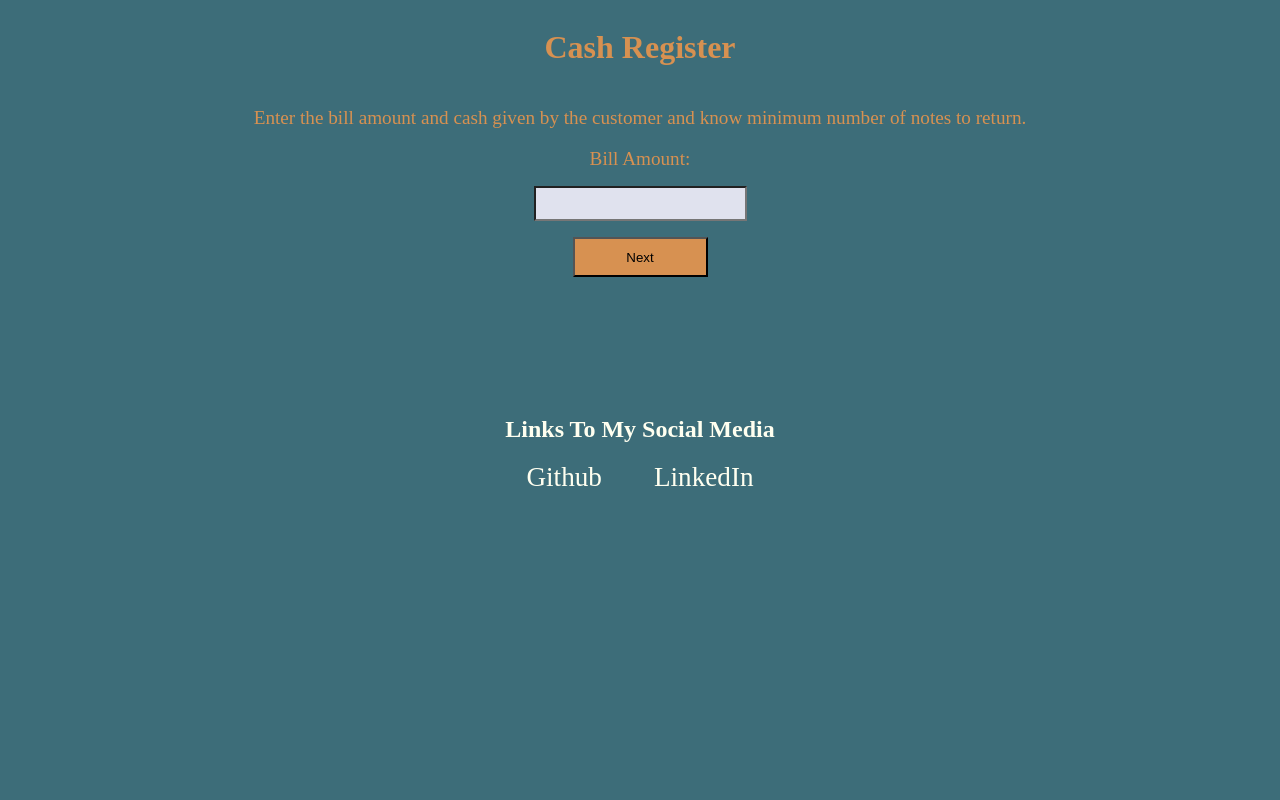
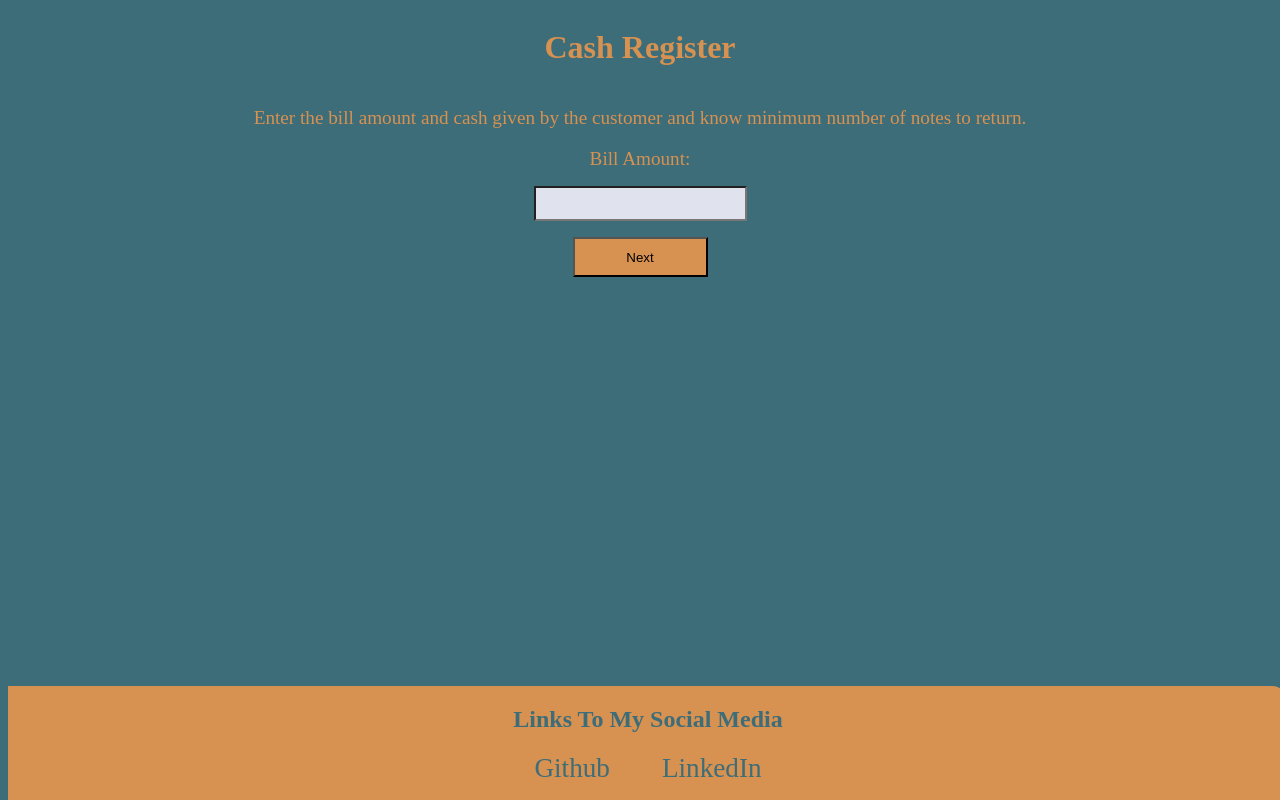
Before and after one commit to mehul-anand/cash-register-app-mark-ten, a plain HTML site: page index.html in a window 1280 px wide. Drawn offline with Linux system fonts and the light colour scheme.

Commit message:
style : footer

```diff
--- a/styles.css
+++ b/styles.css
@@ -80,19 +80,21 @@ body{
 }
 
 footer{
-    color: ivory;
-    padding: 2rem 1rem;
-    text-align:center;
-    margin: 3rem;
-
+    background-color: var(--mustard-color);
+    color: var(--blue-color);
+    padding: auto;
+    text-align: center;
+    border-top-right-radius: 1rem;
+    position: fixed;
+    bottom: 0;
+    width: 100%;
 }
 
 footer .link{
-    color: ivory;
+    color: var(--blue-color);
     font-size: 1.7rem;
 }
 
 footer ul{
     padding-inline-start: 0px;
-    /*this is to remove the default padding*/
 }
```
